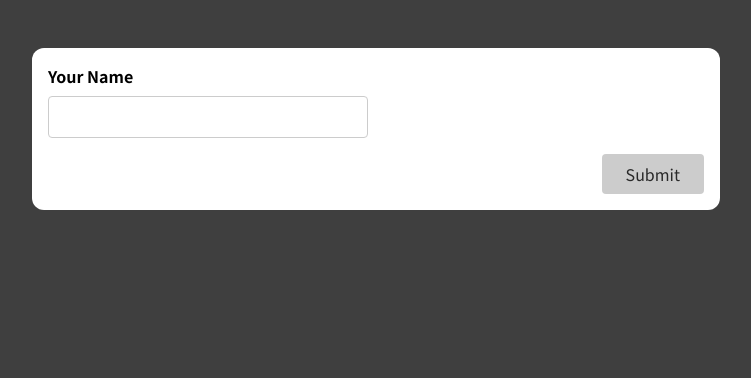
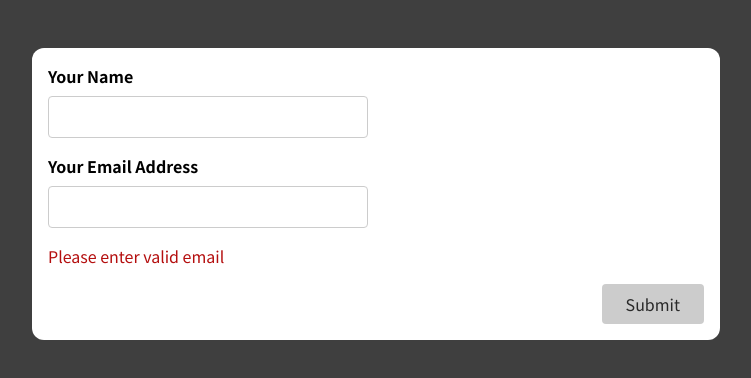
Before and after one commit to tadams95/REACT-FORMS-USER-INPUT, a React (Create React App) app: page / in a window 1280 px wide. Shown: the top 378 px of the page, without its empty margins (264-1015 px from the left). Built offline with nearby package versions, Linux system fonts and the light colour scheme.

Commit message:
Add email input and validation

```diff
--- a/src/components/SimpleInput.js
+++ b/src/components/SimpleInput.js
@@ -7,12 +7,23 @@ const SimpleInput = (props) => {
   const enteredNameIsValid = enteredName.trim() !== "";
   const nameInputIsInvalid = !enteredNameIsValid && enteredNameTouched;
 
+  const [enteredEmail, setEnteredEmail] = useState("");
+  const [enteredEmailTouched, setEnteredEmailTouched] = useState(false);
+
+  const enteredEmailIsValid = enteredEmail.includes("@");
+  const emailInputIsInvalid = !enteredEmailIsValid && enteredEmailTouched;
+
   let formIsValid = false;
 
   //set overall form validity
-    if (enteredNameIsValid) {
-      formIsValid = true;
-    }
+  if (enteredNameIsValid && enteredEmailIsValid) {
+    formIsValid = true;
+  }
+
+  //email validation logic
+  if (enteredEmail.indexOf("@") === -1 || enteredEmail.indexOf(".com") === -1) {
+    formIsValid = false;
+  }
 
   const nameInputChangeHandler = (event) => {
     setEnteredName(event.target.value);
@@ -22,24 +33,39 @@ const SimpleInput = (props) => {
     setEnteredNameTouched(true);
   };
 
+  const emailInputChangeHandler = (event) => {
+    setEnteredEmail(event.target.value);
+  };
+
+  const emailInputBlurHandler = (event) => {
+    setEnteredEmailTouched(true);
+  };
+
   const formSubmissionHandler = (event) => {
     event.preventDefault();
 
     setEnteredNameTouched(true);
 
     //form validation
-    if (!enteredNameIsValid) {
+    if (!enteredNameIsValid && !enteredEmailIsValid) {
       return;
     }
 
     console.log(`${enteredName} as a changed State`);
+    console.log(enteredEmail);
     setEnteredName("");
     setEnteredNameTouched(false);
+    setEnteredEmail("");
+    setEnteredEmailTouched(false);
   };
 
   const nameInputClasses = nameInputIsInvalid
     ? "form-control invalid"
     : "form-control ";
+
+  const emailInputClasses = emailInputIsInvalid
+    ? "form-control invalid"
+    : "form-control";
 
   return (
     <form onSubmit={formSubmissionHandler}>
@@ -56,6 +82,20 @@ const SimpleInput = (props) => {
           <p className="error-text">Name must not be empty</p>
         )}
       </div>
+      <div className={emailInputClasses}>
+        {/* Add email input */}
+        <label htmlFor="name">Your Email Address</label>
+        <input
+          type="email"
+          id="email"
+          onChange={emailInputChangeHandler}
+          onBlur={emailInputBlurHandler}
+          value={enteredEmail}
+        />
+        {!enteredEmailIsValid && (
+          <p className="error-text">Please enter valid email</p>
+        )}
+      </div>
       <div className="form-actions">
         <button disabled={!formIsValid}>Submit</button>
       </div>
```
